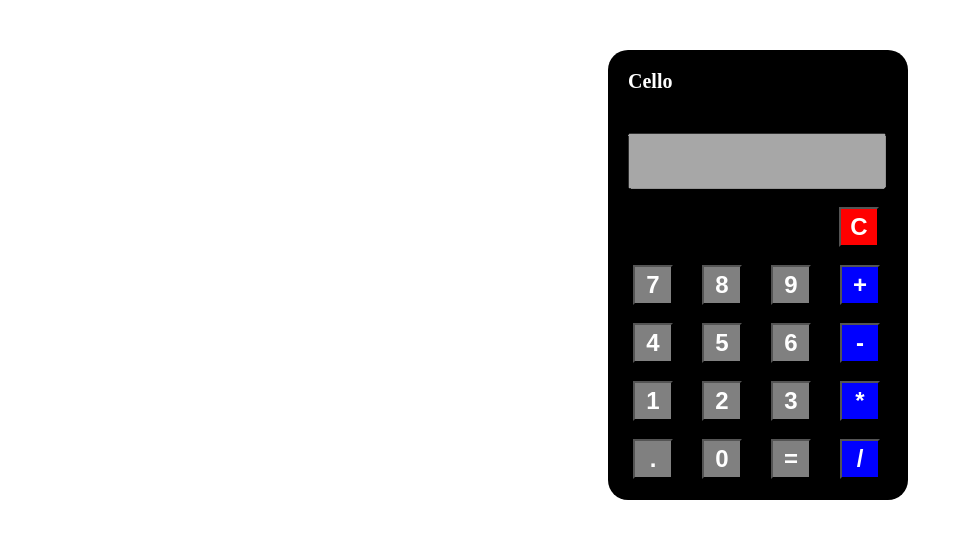
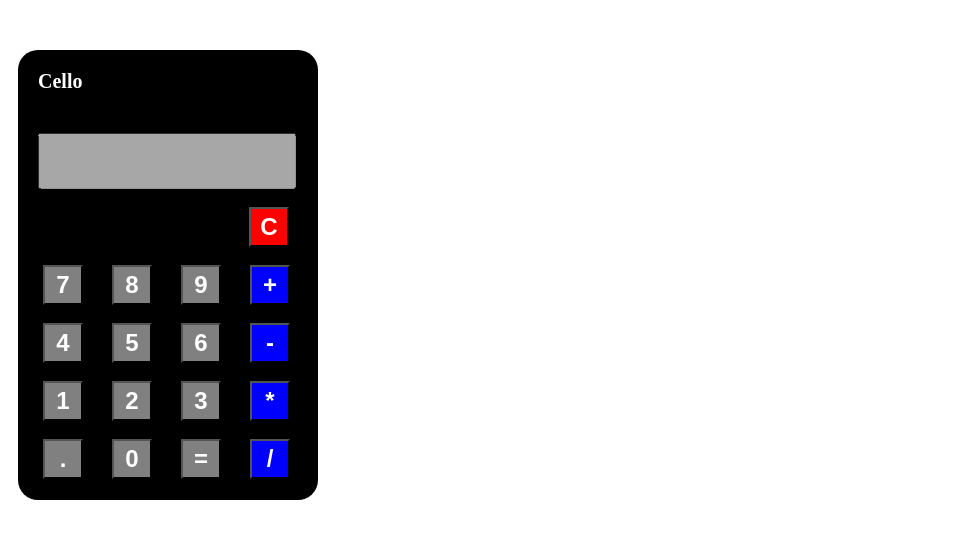
Before and after one commit to arunp007/calculator_machinetest, a Django app: page /newapp/cal in a window 1280 px wide. Shown: the top 539 px of the page, without its empty margins (0-953 px from the left). Run offline with Django 4.2, Linux system fonts and the light colour scheme.

Commit message:
Version 1

```diff
--- a/myproject/newapp/templates/calculator.html
+++ b/myproject/newapp/templates/calculator.html
@@ -10,7 +10,7 @@
             background-color: black;
             width: 300px;
             height: 450px;
-            margin-left: 600px;
+            margin-left: 10px;
             margin-top: 50px;
             border-radius: 20px;
 
```
